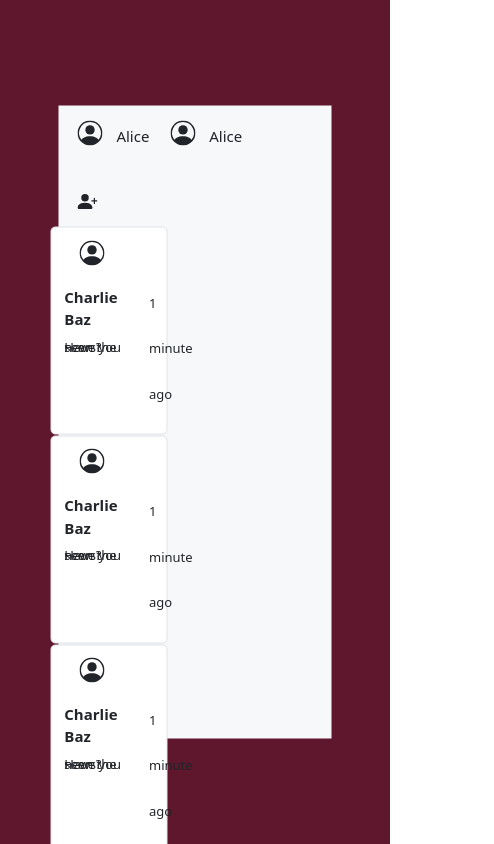
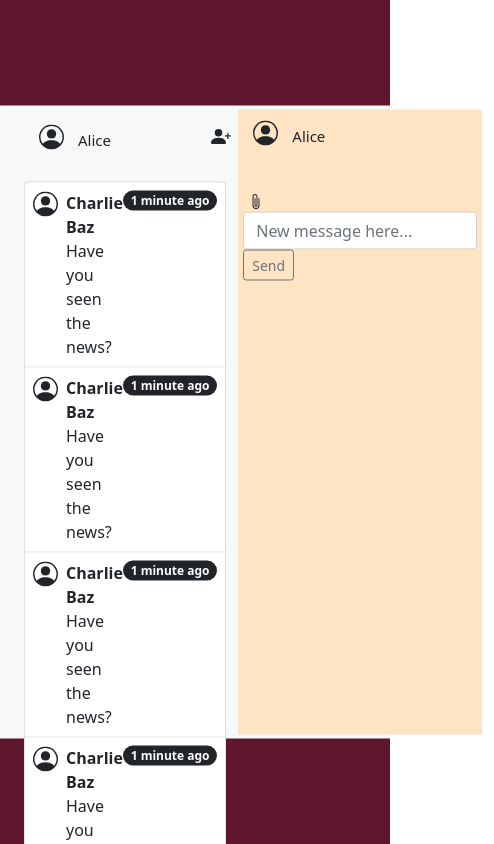
Before and after one commit to roeige/Chat4You, a React (Create React App) app: page / in a window 390 px wide. Shown: the top 844 px of the page, 494 px wide, since content can reach past the window. Built offline with nearby package versions, Linux system fonts and the light colour scheme.

Commit message:
Left side work-on managed to make scrollbar but not yet to fix sideways

```diff
--- a/public/index.html
+++ b/public/index.html
@@ -1,43 +1,32 @@
 <!DOCTYPE html>
 <html lang="en">
+
 <head>
   <meta charset="utf-8" />
   <link rel="icon" href="%PUBLIC_URL%/favicon.ico" />
   <meta name="viewport" content="width=device-width, initial-scale=1" />
   <meta name="theme-color" content="#000000" />
-    <meta
-      name="description"
-      content="Web site created using create-react-app"
-    />
+  <link href="https://cdn.jsdelivr.net/npm/bootstrap@5.1.3/dist/css/bootstrap.min.css" rel="stylesheet"
+    integrity="sha384-1BmE4kWBq78iYhFldvKuhfTAU6auU8tT94WrHftjDbrCEXSU1oBoqyl2QvZ6jIW3" crossorigin="anonymous">
+  <script src="https://cdn.jsdelivr.net/npm/bootstrap@5.1.3/dist/js/bootstrap.bundle.min.js"
+    integrity="sha384-ka7Sk0Gln4gmtz2MlQnikT1wXgYsOg+OMhuP+IlRH9sENBO0LRn5q+8nbTov4+1p"
+    crossorigin="anonymous"></script>
+  <script src="https://cdn.jsdelivr.net/npm/@popperjs/core@2.10.2/dist/umd/popper.min.js"
+    integrity="sha384-7+zCNj/IqJ95wo16oMtfsKbZ9ccEh31eOz1HGyDuCQ6wgnyJNSYdrPa03rtR1zdB"
+    crossorigin="anonymous"></script>
+  <script src="https://cdn.jsdelivr.net/npm/bootstrap@5.1.3/dist/js/bootstrap.min.js"
+    integrity="sha384-QJHtvGhmr9XOIpI6YVutG+2QOK9T+ZnN4kzFN1RtK3zEFEIsxhlmWl5/YESvpZ13"
+    crossorigin="anonymous"></script>
+  <link rel="stylesheet" href="https://cdn.jsdelivr.net/npm/bootstrap-icons@1.8.1/font/bootstrap-icons.css">
+  <meta name="description" content="Web site created using create-react-app" />
   <link rel="apple-touch-icon" href="%PUBLIC_URL%/logo192.png" />
-    <!--
-      manifest.json provides metadata used when your web app is installed on a
-      user's mobile device or desktop. See https://developers.google.com/web/fundamentals/web-app-manifest/
-    -->
   <link rel="manifest" href="%PUBLIC_URL%/manifest.json" />
-    <!--
-      Notice the use of %PUBLIC_URL% in the tags above.
-      It will be replaced with the URL of the `public` folder during the build.
-      Only files inside the `public` folder can be referenced from the HTML.
-
-      Unlike "/favicon.ico" or "favicon.ico", "%PUBLIC_URL%/favicon.ico" will
-      work correctly both with client-side routing and a non-root public URL.
-      Learn how to configure a non-root public URL by running `npm run build`.
-    -->
   <title>React App</title>
 </head>
+
 <body>
   <noscript>You need to enable JavaScript to run this app.</noscript>
   <div id="root"></div>
-    <!--
-      This HTML file is a template.
-      If you open it directly in the browser, you will see an empty page.
+</body>
 
-      You can add webfonts, meta tags, or analytics to this file.
-      The build step will place the bundled scripts into the <body> tag.
-
-      To begin the development, run `npm start` or `yarn start`.
-      To create a production bundle, use `npm run build` or `yarn build`.
-    -->
-  </body>
 </html>
--- a/src/components/message_components/Chat.css
+++ b/src/components/message_components/Chat.css
@@ -1,47 +1,73 @@
-.chat-background{
-    width : 70%;
+.chat-background {
+  width: 70%;
   height: 75%;
-
 }
-.grid-background{
+.grid-background {
+  position: relative;
   padding: 1%;
+  background-color: #f7f8f9;
 }
-.text{
+.text {
   font-size: 15px;
   line-height: 3.5;
 }
-.chats{
+.chats {
   height: 100%;
   width: 35%;
+}
 
-
-}
-.background-app{
-    background-color: #f7f8f9;
-}
-.person-icon{
+.person-icon {
   padding-top: 10px;
   margin: 15px;
 }
-.add-person-icon{
+.add-person-icon {
   padding-top: 10px;
-    margin : 15px;
+  margin: 15px;
 }
-.time-ago-text{
+.time-ago-text {
   line-height: 3.5;
   font-size: 13px;
 }
-.text-message-sender{
+.text-message-sender {
   font-size: 15px;
   font-weight: bold;
-    margin-top: 5px;
+  padding: 10px;
+  margin: 6px;
 }
-.text-bar-message{
+.text-bar-message {
   font-size: 13px;
   line-height: 0px;
 }
-.message-bar{
-    margin : 1px;
+.message-bar {
+  margin: 1px;
   padding: 1%;
   background-color: white;
 }
+.chat-label-form {
+  bottom: 0px;
+  padding: 2%;
+}
+.main-chat-background {
+  height: 100%;
+  width: 65%;
+  background-color: bisque;
+}
+.attach-icon {
+  padding-top: 5px;
+  margin-left: 5px;
+}
+.chat-members {
+  margin-bottom: 10px;
+  max-height: 80%;
+  overflow-y: scroll;
+  overflow-x: hidden;
+  scroll-behavior: smooth;
+}
+.contact-list {
+  left: 0px;
+  max-height: 300px;
+
+  overflow-y: scroll;
+  overflow-x:hidden;
+
+}
--- a/src/components/message_components/Chat.js
+++ b/src/components/message_components/Chat.js
@@ -1,6 +1,6 @@
 import "./Chat.css";
 import "../Connect.css";
-import ChatBar from "./ChatBar";
+import ContactList from "./ContactList";
 import ChatMessage from "./ChatMessage";
 
 const defaultPicture = (
@@ -9,7 +9,7 @@ const defaultPicture = (
     width="25"
     height="25"
     fill="currentColor"
-    class="bi bi-person-circle"
+    className="bi bi-person-circle"
     viewBox="0 0 16 16"
   >
     <path d="M11 6a3 3 0 1 1-6 0 3 3 0 0 1 6 0z" />
@@ -51,32 +51,20 @@ const chats = [
     timeAgo: 1,
     picture: defaultPicture,
   },
-  {
-    name: "Charlie Baz",
-    lastMessage: "Have you seen the news?",
-    timeAgo: 1,
-    picture: defaultPicture,
-  },
-  {
-    name: "Charlie Baz",
-    lastMessage: "Have you seen the news?",
-    timeAgo: 1,
-    picture: defaultPicture,
-  },
 ];
 
 const Chat = (props) => {
   return (
-    <div class="container " className="grid grid-background chat-background background-app">
-      <div class="container" className="chats">
-        <div class="row">
-          <div class="col-1 person-icon">
+    <div className="container grid grid-background chat-background">
+      <div className="container grid-background">
+        <div className="row">
+          <div className="col-1 person-icon">
             <svg
               xmlns="http://www.w3.org/2000/svg"
               width="25"
               height="25"
               fill="currentColor"
-              class="bi bi-person-circle"
+              className="bi bi-person-circle"
               viewBox="0 0 16 16"
             >
               <path d="M11 6a3 3 0 1 1-6 0 3 3 0 0 1 6 0z" />
@@ -86,16 +74,16 @@ const Chat = (props) => {
               />
             </svg>
           </div>
-          <div class="col">
+          <div className="col">
             <p className="text"> Alice </p>
           </div>
-          <div class="col-1 add-person-icon">
+          <div className="col-1 add-person-icon">
             <svg
               xmlns="http://www.w3.org/2000/svg"
               width="20"
               height="20"
               fill="currentColor"
-              class="bi bi-person-plus-fill"
+              className="bi bi-person-plus-fill"
               viewBox="0 0 16 16"
             >
               <path d="M1 14s-1 0-1-1 1-4 6-4 6 3 6 4-1 1-1 1H1zm5-6a3 3 0 1 0 0-6 3 3 0 0 0 0 6z" />
@@ -106,9 +94,11 @@ const Chat = (props) => {
             </svg>
           </div>
         </div>
-        {chats.map(chat =>{
-            return <ChatBar name = {chat.name} lastMessage = {chat.lastMessage} timeAgo = {chat.timeAgo} picture = {chat.picture}/>
-        })}
+        <ol className="flex-col d-flex list-group ">
+          {chats.map(chat => {
+            return <ContactList name={chat.name} lastMessage={chat.lastMessage} timeAgo={chat.timeAgo} picture={chat.picture} />
+          })}
+        </ol>
       </div>
       <ChatMessage />
     </div>
--- a/src/components/message_components/ChatBar.js
+++ /dev/null
@@ -1,26 +0,0 @@
-
-
-
-
-const ChatBar = (props) => {
-  return (
-    <div class="row border rounded-3 message-bar">
-      <div class="col-1 person-icon">
-        {props.picture}
-      </div>
-      <div class="col">
-        <p className="text-message-sender"> {props.name} </p>
-        <p className="text-bar-message"> {props.lastMessage } </p>
-      </div>
-      <div class="col-3 time-ago-text">
-        <p>
-            {props.timeAgo+ " minute ago"}
-        </p>
-      </div>
-    </div>
-
-
-  );
-};
-
-export default ChatBar;
--- a/src/components/message_components/ChatMessage.js
+++ b/src/components/message_components/ChatMessage.js
@@ -1,28 +1,39 @@
 const ChatMessage = (props) => {
-  return (
-    <div class="container" className="chats">
-      <div class="row">
-        <div class="col-1 person-icon">
-          <svg
-            xmlns="http://www.w3.org/2000/svg"
+    return (<div class="container"
+        className="main-chat-background chats col-8" >
+        <div class="row" >
+            <div class="col-1 person-icon" >
+                <svg xmlns="http://www.w3.org/2000/svg"
                     width="25"
                     height="25"
                     fill="currentColor"
                     class="bi bi-person-circle"
-            viewBox="0 0 16 16"
-          >
+                    viewBox="0 0 16 16" >
                     <path d="M11 6a3 3 0 1 1-6 0 3 3 0 0 1 6 0z" />
-            <path
-              fill-rule="evenodd"
-              d="M0 8a8 8 0 1 1 16 0A8 8 0 0 1 0 8zm8-7a7 7 0 0 0-5.468 11.37C3.242 11.226 4.805 10 8 10s4.757 1.225 5.468 2.37A7 7 0 0 0 8 1z"
-            />
-          </svg>
-        </div>
-        <div class="col">
-          <p className="text"> Alice </p>
+                    <path fill-rule="evenodd" d="M0 8a8 8 0 1 1 16 0A8 8 0 0 1 0 8zm8-7a7 7 0 0 0-5.468 11.37C3.242 11.226 4.805 10 8 10s4.757 1.225 5.468 2.37A7 7 0 0 0 8 1z" />
+                </svg> </div> <div class="col" >
+                <p className="text" > Alice </p> </div> <div class="container" >
+                <form class="chat-label-form" >
+                    <div class="row" >
+                        <div class="col-1 attach-icon" >
+                            <svg xmlns="http://www.w3.org/2000/svg"
+                                width="16"
+                                height="16"
+                                fill="currentColor"
+                                class="bi bi-paperclip"
+                                viewBox="0 0 16 16" >
+                                <path d="M4.5 3a2.5 2.5 0 0 1 5 0v9a1.5 1.5 0 0 1-3 0V5a.5.5 0 0 1 1 0v7a.5.5 0 0 0 1 0V3a1.5 1.5 0 1 0-3 0v9a2.5 2.5 0 0 0 5 0V5a.5.5 0 0 1 1 0v7a3.5 3.5 0 1 1-7 0V3z" />
+                            </svg> </div> <div class="col-sm-4 col-md-6 col-lg-9" >
+                            <input type="text" class="form-control"
+                                placeholder="New message here..." />
+                        </div> <div class="col-1" >
+                            <button type="button"
+                                class="btn btn-outline-secondary btn-sm" > Send </button>
                         </div>
                     </div>
+                </form>
             </div>
+        </div> </div>
     );
 };
 
--- /dev/null
+++ b/src/components/message_components/ContactList.js
@@ -0,0 +1,17 @@
+const ContactList = (props) => {
+  return (
+    <li className="p-2 list-group-item d-flex justify-content-between align-items-start">
+      <div> {props.picture} </div>
+      <div className="ms-2 me-auto">
+        <div className="fw-bold"> {props.name} </div>
+        {props.lastMessage}{" "}
+      </div>
+      <span className="badge bg-dark rounded-pill">
+        {" "}
+        {props.timeAgo + " minute ago"}{" "}
+      </span>
+    </li>
+  );
+};
+
+export default ContactList;
```
Also changed, not shown: src/components/Connect.css (+7 -9 lines), src/README.md (added), 1 other file (tests, documents, lock files or other folders). Lines whose indentation alone changed are shown as unchanged.
